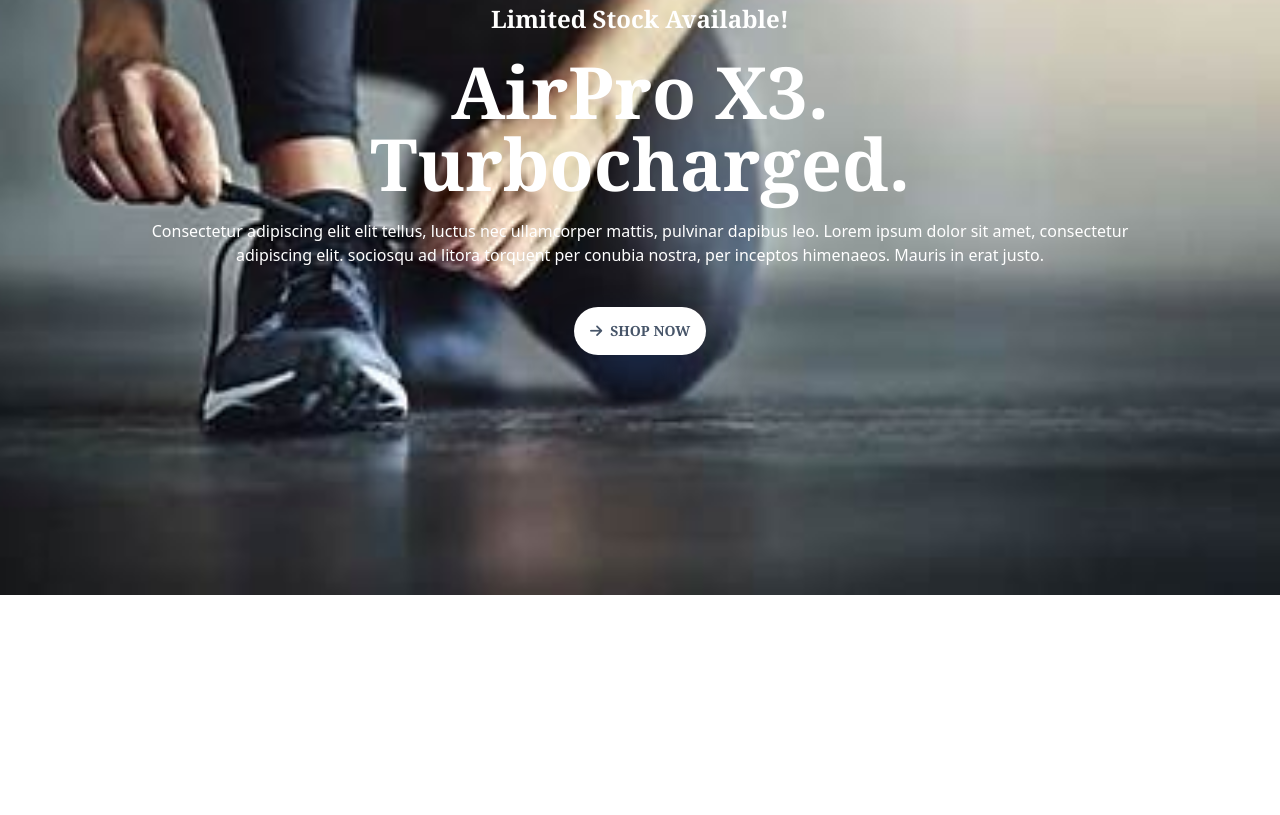
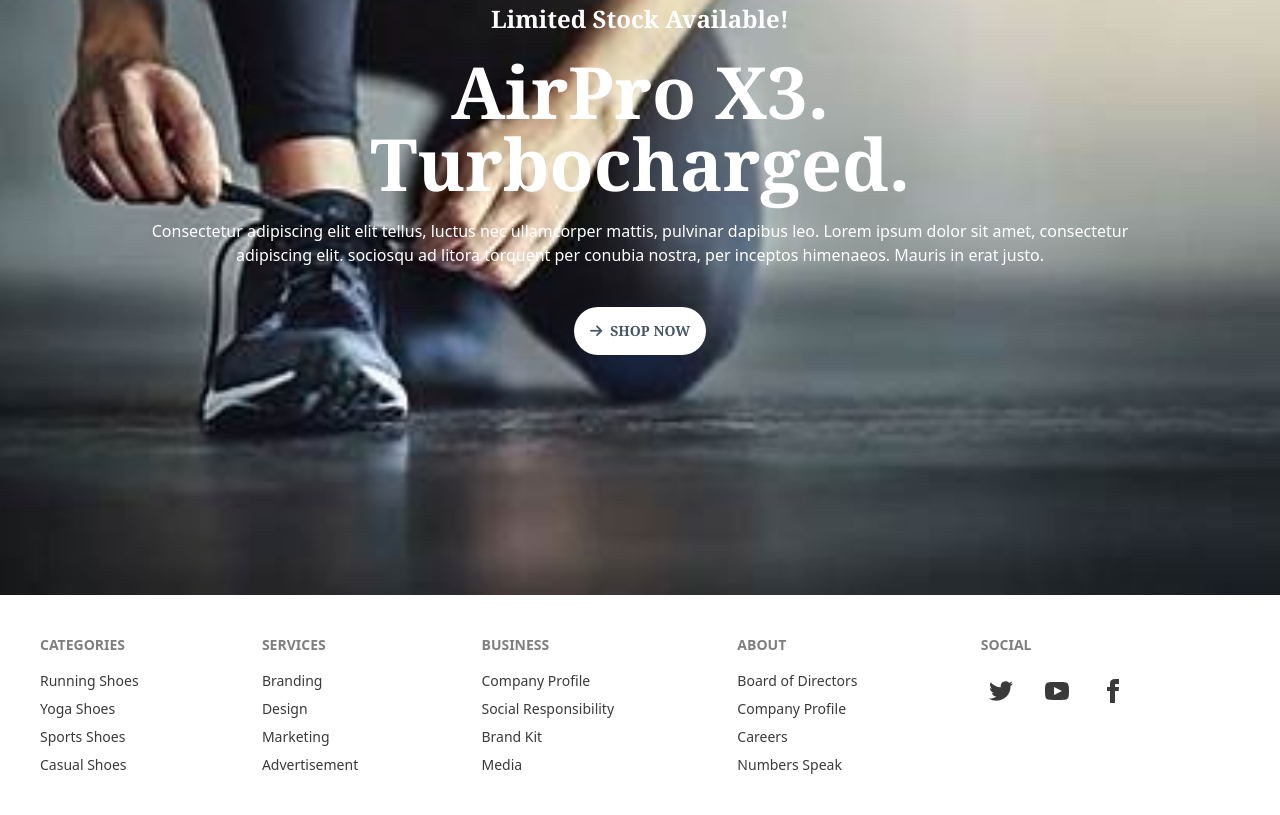
Before and after one commit to mdkawsar-alam/basikfit, a website: page src/index.html in a window 1280 px wide. Shown: the part 3174-3989 px from the top of the page. Before the commit the page ends 3769 px from the top, so only its background shows below. Drawn offline with nearby package versions, Linux system fonts and the light colour scheme; a web font is replaced by a local one.

Commit message:
footer section add on home page

```diff
--- a/src/index.html
+++ b/src/index.html
@@ -478,8 +478,44 @@
 </section>
 
     </main>
-    <footer>
 
+    <footer class="footer p-10 bg-base-300 text-base-content bg-white text-[#3a3a3a]">
+      <nav>
+        <header class="footer-title text-[#000000]">Categories</header>
+        <a class=" hover:text-blue-500">Running Shoes</a>
+        <a class=" hover:text-blue-500">Yoga Shoes</a>
+        <a class=" hover:text-blue-500">Sports Shoes</a>
+        <a class=" hover:text-blue-500">Casual Shoes</a>
+      </nav>
+      <nav>
+        <header class="footer-title text-[#000000]">Services</header>
+        <a class=" hover:text-blue-500">Branding</a>
+        <a class=" hover:text-blue-500">Design</a>
+        <a class=" hover:text-blue-500">Marketing</a>
+        <a class=" hover:text-blue-500">Advertisement</a>
+      </nav>
+      <nav>
+        <header class="footer-title text-[#000000]">Business</header>
+        <a class=" hover:text-blue-500">Company Profile</a>
+        <a class=" hover:text-blue-500">Social Responsibility</a>
+        <a class=" hover:text-blue-500">Brand Kit</a>
+        <a class=" hover:text-blue-500">Media</a>
+      </nav>
+      <nav>
+        <header class="footer-title text-[#000000]">About</header>
+        <a class=" hover:text-blue-500">Board of Directors</a>
+        <a class=" hover:text-blue-500">Company Profile</a>
+        <a class=" hover:text-blue-500">Careers</a>
+        <a class=" hover:text-blue-500">Numbers Speak</a>
+      </nav>
+      <nav>
+        <header class="footer-title text-[#000000] ">Social</header>
+        <div class="grid grid-flow-col gap-4">
+          <a class="hover:bg-blue-500 p-2 rounded-sm  duration-150 transition-colors"><svg xmlns="http://www.w3.org/2000/svg" width="24" height="24" viewBox="0 0 24 24" class="fill-current"><path d="M24 4.557c-.883.392-1.832.656-2.828.775 1.017-.609 1.798-1.574 2.165-2.724-.951.564-2.005.974-3.127 1.195-.897-.957-2.178-1.555-3.594-1.555-3.179 0-5.515 2.966-4.797 6.045-4.091-.205-7.719-2.165-10.148-5.144-1.29 2.213-.669 5.108 1.523 6.574-.806-.026-1.566-.247-2.229-.616-.054 2.281 1.581 4.415 3.949 4.89-.693.188-1.452.232-2.224.084.626 1.956 2.444 3.379 4.6 3.419-2.07 1.623-4.678 2.348-7.29 2.04 2.179 1.397 4.768 2.212 7.548 2.212 9.142 0 14.307-7.721 13.995-14.646.962-.695 1.797-1.562 2.457-2.549z"></path></svg></a>
+          <a class="hover:bg-blue-500 p-2 rounded-sm  duration-150 transition-colors"><svg xmlns="http://www.w3.org/2000/svg" width="24" height="24" viewBox="0 0 24 24" class="fill-current"><path d="M19.615 3.184c-3.604-.246-11.631-.245-15.23 0-3.897.266-4.356 2.62-4.385 8.816.029 6.185.484 8.549 4.385 8.816 3.6.245 11.626.246 15.23 0 3.897-.266 4.356-2.62 4.385-8.816-.029-6.185-.484-8.549-4.385-8.816zm-10.615 12.816v-8l8 3.993-8 4.007z"></path></svg></a>
+          <a class="hover:bg-blue-500 p-2 rounded-sm  duration-150 transition-colors"><svg xmlns="http://www.w3.org/2000/svg" width="24" height="24" viewBox="0 0 24 24" class="fill-current"><path d="M9 8h-3v4h3v12h5v-12h3.642l.358-4h-4v-1.667c0-.955.192-1.333 1.115-1.333h2.885v-5h-3.808c-3.596 0-5.192 1.583-5.192 4.615v3.385z"></path></svg></a>
+        </div>
+      </nav>
     </footer>
     <script src="script.js"></script>
 </body>
```
